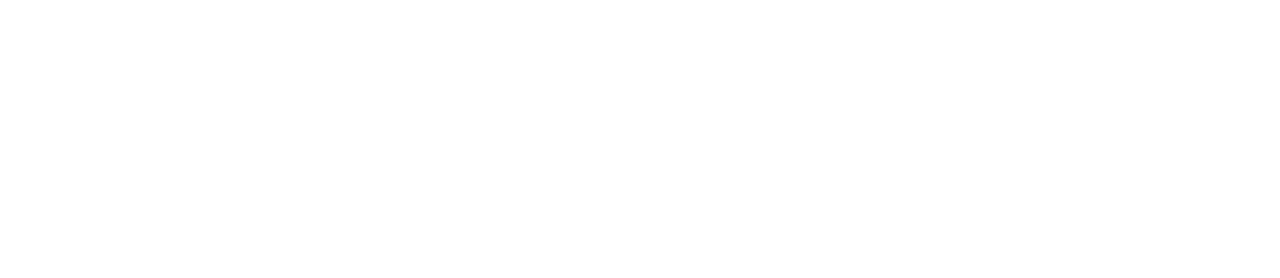
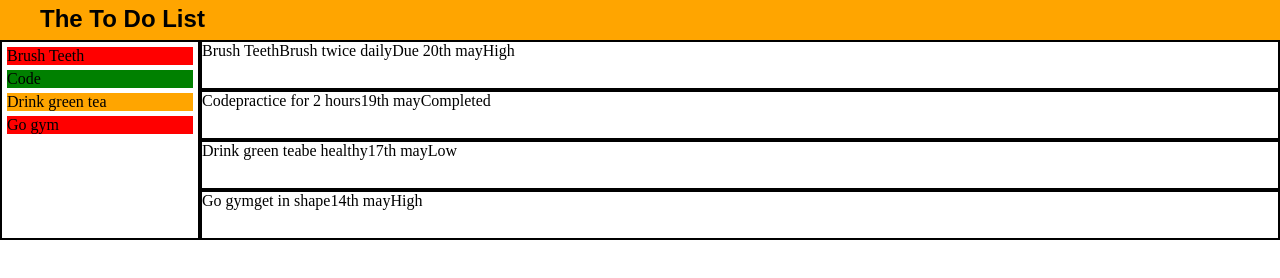
Before and after one commit to danieldadds/to-do-list, a website built with webpack: page dist/index.html in a window 1280 px wide. Built offline with nearby package versions, Linux system fonts and the light colour scheme.

Commit message:
basic logic added and dom element assignment

```diff
--- a/package.json
+++ b/package.json
@@ -2,7 +2,7 @@
   "name": "to-do-list",
   "version": "1.0.0",
   "description": "",
-  "main": "index.js",
+  "private": true,
   "scripts": {
     "test": "echo \"Error: no test specified\" && exit 1"
   },
@@ -10,6 +10,8 @@
   "author": "",
   "license": "ISC",
   "devDependencies": {
+    "css-loader": "^6.7.3",
+    "style-loader": "^3.3.2",
     "webpack": "^5.82.0",
     "webpack-cli": "^5.1.1"
   }
--- /dev/null
+++ b/src/create.js
@@ -0,0 +1,24 @@
+// item complier
+
+const itemGen = (tile, description, due, priority, array) => {
+  let tempItem = createItem(tile, description, due, priority);
+  array.push(tempItem);
+};
+
+// create item factory
+
+const createItem = (title, description, dueDate, priority) => {
+  return {
+    title: title,
+    description: description,
+    dueDate: dueDate,
+    priority: priority,
+  };
+};
+
+// // add to array
+// const addToArray = (array, object) => {
+//   array.push(object);
+// };
+
+export { createItem, itemGen };
--- /dev/null
+++ b/src/dom.js
@@ -0,0 +1,72 @@
+//containers
+
+const container = document.getElementById("container");
+const sideContainer = document.getElementById("list-titles");
+
+//buttons
+
+//// card generation
+
+function createCard(myArray) {
+  let sideList = document.createElement("ul");
+
+  // loop through array to append all dom elements
+
+  for (let index = 0; index < myArray.length; index++) {
+    //title dom
+    let card = document.createElement("div");
+    card.setAttribute("id", "card");
+    let titleElement = document.createElement("h1");
+    let titleContent = document.createTextNode(myArray[index].title);
+
+    titleElement.appendChild(titleContent);
+    card.appendChild(titleContent);
+
+    // description dom
+    let desElement = document.createElement("p");
+    let desContent = document.createTextNode(myArray[index].description);
+    desElement.appendChild(desContent);
+    card.appendChild(desContent);
+    // due date dom
+    let dateElement = document.createElement("p");
+    let dateContent = document.createTextNode(myArray[index].dueDate);
+    dateElement.appendChild(dateContent);
+    card.appendChild(dateContent);
+    /// priority dom
+    let priorityElement = document.createElement("p");
+    let priorityContent = document.createTextNode(myArray[index].priority);
+    priorityElement.appendChild(priorityContent);
+    card.appendChild(priorityContent);
+
+    container.appendChild(card);
+
+    //// list sidebar dom
+
+    let listItem = document.createElement("li");
+    let listText = document.createTextNode(myArray[index].title);
+
+    listItem.setAttribute("id", "side-list-title");
+
+    listItem.appendChild(listText);
+
+    sideList.appendChild(listItem);
+
+    sideContainer.appendChild(sideList);
+
+    /// priority color setters
+
+    switch (myArray[index].priority) {
+      case "High":
+        listItem.style.backgroundColor = "red";
+        break;
+      case "Low":
+        listItem.style.backgroundColor = "orange";
+        break;
+      case "Completed":
+        listItem.style.backgroundColor = "green";
+        break;
+    }
+  }
+}
+
+export { container, createCard };
--- a/src/index.js
+++ b/src/index.js
@@ -0,0 +1,21 @@
+import { itemGen } from "./create";
+import { modifyItem } from "./modify";
+import { container, createCard } from "./dom";
+import "./styles.css";
+
+let myArray = [];
+
+itemGen("Brush Teeth", "Brush twice daily", "Due 20th may", "High", myArray);
+
+itemGen("Code", "practice for 2 hours", "19th may", "Completed", myArray);
+itemGen("Drink green tea", "be healthy", "17th may", "Low", myArray);
+itemGen("Go gym", "get in shape", "14th may", "High", myArray);
+
+console.log(myArray);
+
+modifyItem.remove(myArray, 1);
+
+console.log(myArray);
+
+// generate card from dom
+createCard(myArray);
--- /dev/null
+++ b/src/modify.js
@@ -0,0 +1,16 @@
+const modifyItem = (() => {
+  // remove list item
+  const remove = (array, content) => {
+    // console.log(array + content);
+    // array.remove(content);
+  };
+
+  // modify list item
+  const edit = (array, oldContent, newContent) => {};
+  return {
+    remove,
+    edit,
+  };
+})();
+
+export { modifyItem };
--- /dev/null
+++ b/src/styles.css
@@ -0,0 +1,49 @@
+* {
+  margin: 0;
+  box-sizing: border-box;
+}
+
+#card {
+  border: 2px solid black;
+  height: 50px;
+}
+
+.navbar {
+  height: 40px;
+  background-color: orange;
+}
+
+.logo {
+  font-family: Arial, Helvetica, sans-serif;
+  color: black;
+  font-weight: bolder;
+  font-size: 1.5rem;
+  padding-top: 5px;
+  padding-left: 40px;
+}
+
+.main {
+  display: flex;
+}
+#side-menu {
+  border: 2px solid black;
+  flex: 1;
+  max-width: 200px;
+}
+
+#container {
+  flex: 2;
+}
+
+#list-titles {
+}
+
+#side-list-title {
+  background-color: lightgrey;
+  list-style: none;
+  margin: 5px;
+}
+
+ul {
+  margin-left: -40px;
+}
--- a/webpack.config.js
+++ b/webpack.config.js
@@ -6,4 +6,13 @@ module.exports = {
     filename: "main.js",
     path: path.resolve(__dirname, "dist"),
   },
+
+  module: {
+    rules: [
+      {
+        test: /\.css$/i,
+        use: ["style-loader", "css-loader"],
+      },
+    ],
+  },
 };
```
Also changed, not shown: README.md, dist/index.html, dist/main.js, 1 other file.
